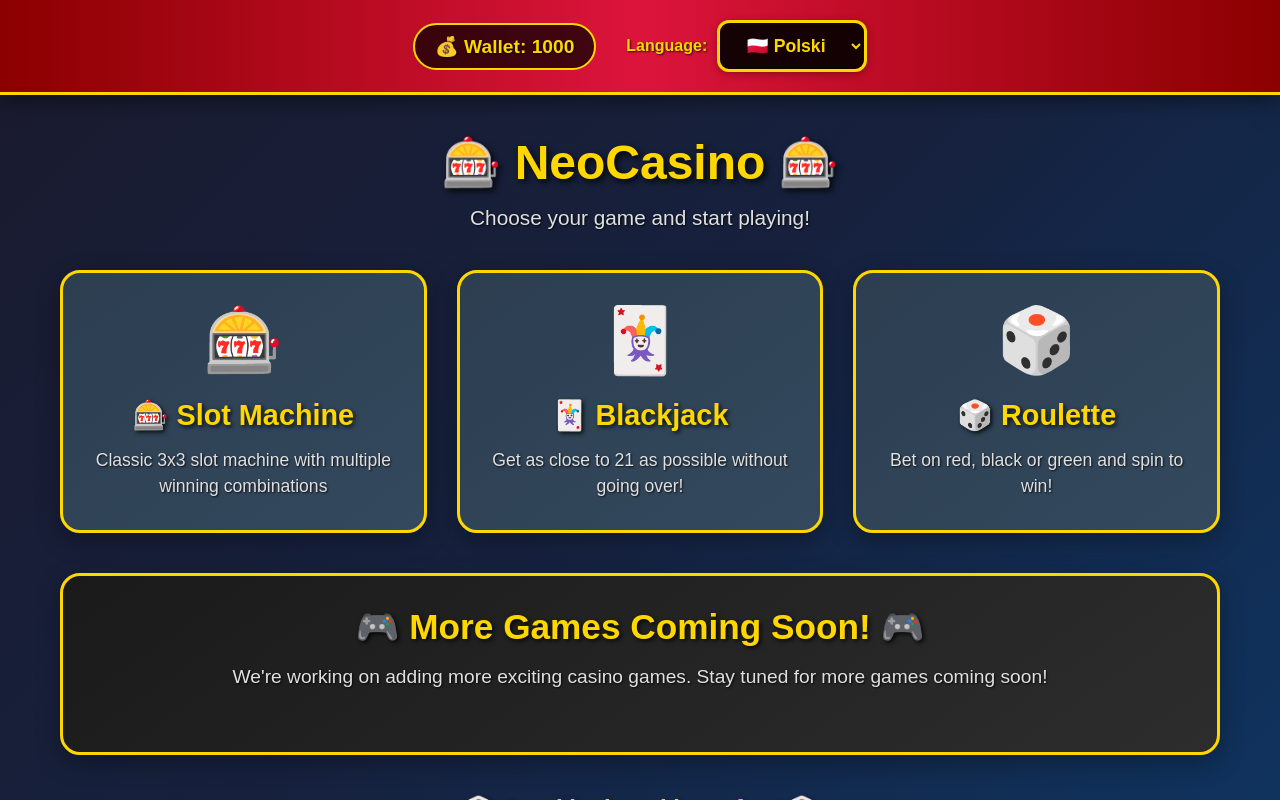
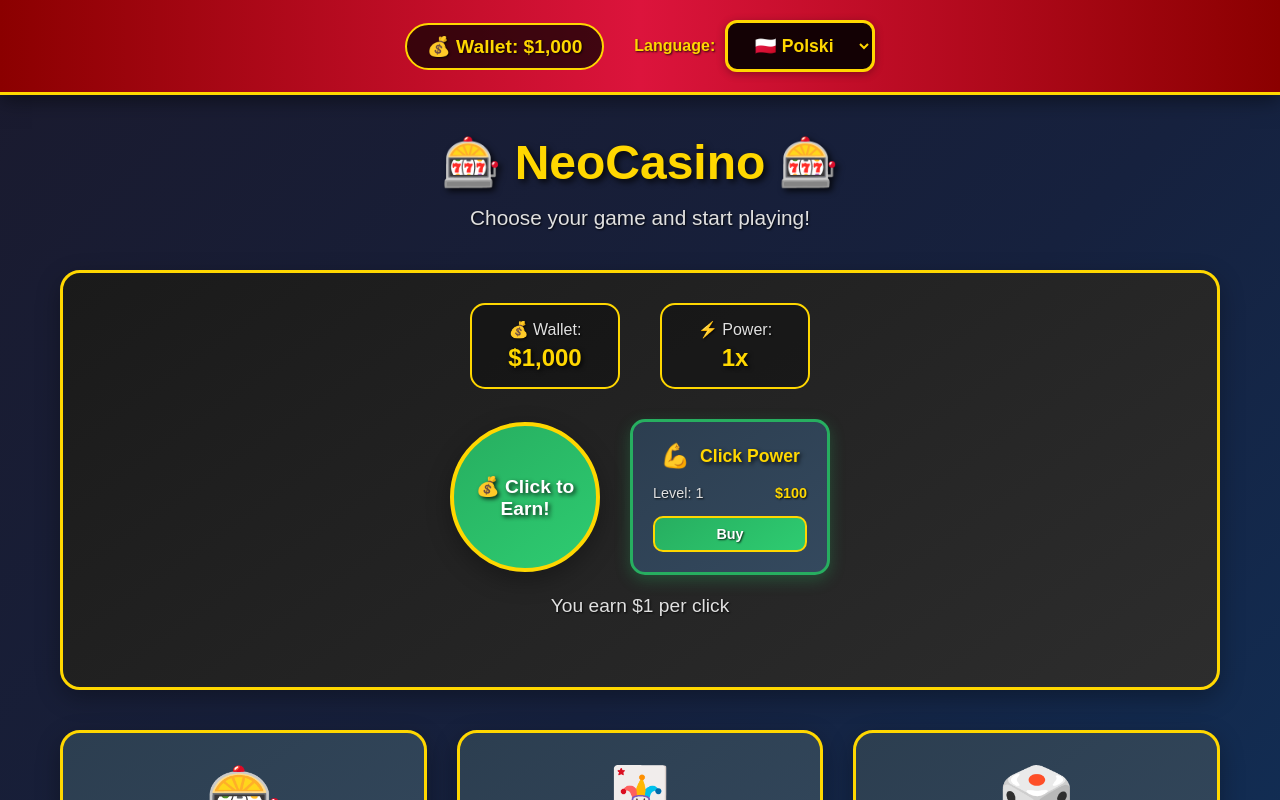
Before and after one commit to Dawid-Czyzewski/NeoCasino, a React (Vite) app: page / in a window 1280 px wide. Shown: the top 800 px of the page. Built offline with nearby package versions, Linux system fonts and the light colour scheme.

Commit message:
ftea: add clciker functionality

```diff
--- a/src/components/Header.js
+++ b/src/components/Header.js
@@ -1,6 +1,6 @@
 import { useLocalization } from '../hooks/useLocalization'
 
-const Header = ({ wallet, isSpinning }) => {
+const Header = ({ wallet }) => {
   const { t, changeLanguage, getCurrentLanguage, getAvailableLanguages } = useLocalization()
   const currentLanguage = getCurrentLanguage()
   const availableLanguages = getAvailableLanguages()
@@ -8,7 +8,7 @@ const Header = ({ wallet, isSpinning }) => {
   return (
     <header className="casino-header">
       <div className="wallet-info">
-        <div className="wallet">💰 {t('header.wallet')}: {wallet}</div>
+        <div className="wallet">💰 {t('header.wallet')}: ${wallet.toLocaleString()}</div>
         <div className="language-controls">
           <label>{t('header.language')}: </label>
           <select
--- a/src/hooks/useGame.js
+++ b/src/hooks/useGame.js
@@ -1,11 +1,24 @@
-import { useState, useCallback } from 'react'
+import { useState, useCallback, useEffect } from 'react'
 import { LocalStorageService } from '../services/localStorageService'
 
 const STORAGE_KEYS = {
   WALLET: 'casino_wallet',
   SLOT_BET: 'casino_slot_bet',
   ROULETTE_BET: 'casino_roulette_bet',
-  BLACKJACK_BET: 'casino_blackjack_bet'
+  BLACKJACK_BET: 'casino_blackjack_bet',
+  CLICK_POWER: 'casino_click_power',
+  TOTAL_CLICKS: 'casino_total_clicks',
+  UPGRADES: 'casino_upgrades'
+}
+
+const INITIAL_UPGRADE = {
+  id: 'click_power',
+  nameKey: 'clicker.clickPower',
+  icon: '💪',
+  level: 1,
+  baseCost: 100,
+  multiplier: 1,
+  costMultiplier: 2
 }
 
 const INITIAL_STATE = {
@@ -14,15 +27,15 @@ const INITIAL_STATE = {
   rouletteBet: 10,
   blackjackBet: 10,
   isSpinning: false,
-  lastWin: 0
+  lastWin: 0,
+  clickPower: 1,
+  upgrade: INITIAL_UPGRADE
 }
 
 export const useGame = () => {
-  const [wallet, setWallet] = useState(() => {
-    const initialWallet = INITIAL_STATE.wallet
-    LocalStorageService.setItem(STORAGE_KEYS.WALLET, initialWallet)
-    return initialWallet
-  })
+  const [wallet, setWallet] = useState(() =>
+    LocalStorageService.getItem(STORAGE_KEYS.WALLET, INITIAL_STATE.wallet)
+  )
   const [slotBet, setSlotBet] = useState(() =>
     LocalStorageService.getItem(STORAGE_KEYS.SLOT_BET, INITIAL_STATE.slotBet)
   )
@@ -34,6 +47,18 @@ export const useGame = () => {
   )
   const [isSpinning, setIsSpinning] = useState(INITIAL_STATE.isSpinning)
   const [lastWin, setLastWin] = useState(INITIAL_STATE.lastWin)
+  const [clickPower, setClickPower] = useState(() =>
+    LocalStorageService.getItem(STORAGE_KEYS.CLICK_POWER, INITIAL_STATE.clickPower)
+  )
+  const [upgrade, setUpgrade] = useState(() =>
+    LocalStorageService.getItem(STORAGE_KEYS.UPGRADES, INITIAL_STATE.upgrade)
+  )
+
+  useEffect(() => {
+    if (!LocalStorageService.getItem(STORAGE_KEYS.WALLET)) {
+      LocalStorageService.setItem(STORAGE_KEYS.WALLET, INITIAL_STATE.wallet)
+    }
+  }, [])
 
   const updateWallet = useCallback((newWallet) => {
     setWallet(newWallet)
@@ -58,6 +83,44 @@ export const useGame = () => {
     LocalStorageService.setItem(STORAGE_KEYS.BLACKJACK_BET, validBet)
   }, [wallet])
 
+  const handleClick = useCallback(() => {
+    const moneyEarned = clickPower
+    setWallet(prev => {
+      const newWallet = prev + moneyEarned
+      LocalStorageService.setItem(STORAGE_KEYS.WALLET, newWallet)
+      return newWallet
+    })
+  }, [clickPower])
+
+  const getUpgradeCost = useCallback(() => {
+    return Math.floor(upgrade.baseCost * Math.pow(upgrade.costMultiplier, upgrade.level - 1))
+  }, [upgrade])
+
+  const canAffordUpgrade = useCallback(() => {
+    return wallet >= getUpgradeCost()
+  }, [wallet, getUpgradeCost])
+
+  const buyUpgrade = useCallback(() => {
+    if (!canAffordUpgrade()) return
+
+    const cost = getUpgradeCost()
+    setWallet(prev => {
+      const newWallet = prev - cost
+      LocalStorageService.setItem(STORAGE_KEYS.WALLET, newWallet)
+      return newWallet
+    })
+    setUpgrade(prev => {
+      const newUpgrade = { ...prev, level: prev.level + 1 }
+      LocalStorageService.setItem(STORAGE_KEYS.UPGRADES, newUpgrade)
+      return newUpgrade
+    })
+    setClickPower(prev => {
+      const newClickPower = prev + upgrade.multiplier
+      LocalStorageService.setItem(STORAGE_KEYS.CLICK_POWER, newClickPower)
+      return newClickPower
+    })
+  }, [upgrade, canAffordUpgrade, getUpgradeCost])
+
   const resetGame = useCallback(() => {
     setWallet(INITIAL_STATE.wallet)
     setSlotBet(INITIAL_STATE.slotBet)
@@ -65,11 +128,15 @@ export const useGame = () => {
     setBlackjackBet(INITIAL_STATE.blackjackBet)
     setLastWin(INITIAL_STATE.lastWin)
     setIsSpinning(INITIAL_STATE.isSpinning)
+    setClickPower(INITIAL_STATE.clickPower)
+    setUpgrade(INITIAL_STATE.upgrade)
 
     LocalStorageService.setItem(STORAGE_KEYS.WALLET, INITIAL_STATE.wallet)
     LocalStorageService.setItem(STORAGE_KEYS.SLOT_BET, INITIAL_STATE.slotBet)
     LocalStorageService.setItem(STORAGE_KEYS.ROULETTE_BET, INITIAL_STATE.rouletteBet)
     LocalStorageService.setItem(STORAGE_KEYS.BLACKJACK_BET, INITIAL_STATE.blackjackBet)
+    LocalStorageService.setItem(STORAGE_KEYS.CLICK_POWER, INITIAL_STATE.clickPower)
+    LocalStorageService.setItem(STORAGE_KEYS.UPGRADES, INITIAL_STATE.upgrade)
   }, [])
 
   const canSpinSlot = useCallback(() => {
@@ -91,6 +158,8 @@ export const useGame = () => {
     blackjackBet,
     isSpinning,
     lastWin,
+    clickPower,
+    upgrade,
     setWallet: updateWallet,
     setSlotBet: updateSlotBet,
     setRouletteBet: updateRouletteBet,
@@ -100,6 +169,10 @@ export const useGame = () => {
     resetGame,
     canSpinSlot: canSpinSlot(),
     canSpinRoulette: canSpinRoulette(),
-    canPlayBlackjack: canPlayBlackjack()
+    canPlayBlackjack: canPlayBlackjack(),
+    handleClick,
+    getUpgradeCost,
+    canAffordUpgrade,
+    buyUpgrade
   }
 }
--- a/src/locales/en/common.json
+++ b/src/locales/en/common.json
@@ -4,6 +4,16 @@
     "bet": "Bet",
     "legend": "📖 Legend",
     "language": "Language"
+  },
+  "clicker": {
+    "wallet": "Wallet",
+    "power": "Power",
+    "clickToEarn": "Click to Earn!",
+    "clickPower": "Click Power",
+    "level": "Level",
+    "buy": "Buy",
+    "tooExpensive": "Too Expensive",
+    "earnPerClick": "You earn ${{amount}} per click"
   },
   "home": {
     "title": "🎰 NeoCasino 🎰",
--- a/src/locales/pl/common.json
+++ b/src/locales/pl/common.json
@@ -4,6 +4,16 @@
     "bet": "Stawka",
     "legend": "📖 Legenda",
     "language": "Język"
+  },
+  "clicker": {
+    "wallet": "Kasa",
+    "power": "Moc",
+    "clickToEarn": "Kliknij i zarób!",
+    "clickPower": "Moc Kliknięcia",
+    "level": "Poziom",
+    "buy": "Kup",
+    "tooExpensive": "Za drogie",
+    "earnPerClick": "Zarabiasz ${{amount}} za każde kliknięcie"
   },
   "home": {
     "title": "🎰 NeoCasino 🎰",
--- a/src/pages/HomePage.js
+++ b/src/pages/HomePage.js
@@ -1,9 +1,19 @@
-import { useNavigate } from 'react-router-dom'
+import { useNavigate, useOutletContext } from 'react-router-dom'
 import { useLocalization } from '../hooks/useLocalization'
 
 const HomePage = () => {
   const navigate = useNavigate()
   const { t } = useLocalization()
+  const gameState = useOutletContext()
+  const {
+    wallet,
+    clickPower,
+    upgrade,
+    handleClick,
+    getUpgradeCost,
+    canAffordUpgrade,
+    buyUpgrade
+  } = gameState
 
   const games = [
     {
@@ -44,6 +54,53 @@ const HomePage = () => {
         <p>{t('home.subtitle')}</p>
       </div>
 
+      <div className="clicker-section">
+        <div className="clicker-stats">
+          <div className="stat-item">
+            <span className="stat-label">💰 {t('clicker.wallet')}:</span>
+            <span className="stat-value">${wallet.toLocaleString()}</span>
+          </div>
+          <div className="stat-item">
+            <span className="stat-label">⚡ {t('clicker.power')}:</span>
+            <span className="stat-value">{clickPower}x</span>
+          </div>
+        </div>
+
+        <div className="clicker-main">
+          <div className="clicker-row">
+            <button
+              className="click-button"
+              onClick={handleClick}
+            >
+              💰 {t('clicker.clickToEarn')}
+            </button>
+
+            <div className="upgrade-container">
+              <div className={`upgrade-card ${canAffordUpgrade() ? 'affordable' : 'expensive'}`}>
+                <div className="upgrade-header">
+                  <span className="upgrade-icon">{upgrade.icon}</span>
+                  <span className="upgrade-name">{t(upgrade.nameKey)}</span>
+                </div>
+                <div className="upgrade-info">
+                  <div className="upgrade-level">{t('clicker.level')}: {upgrade.level}</div>
+                  <div className="upgrade-cost">${getUpgradeCost().toLocaleString()}</div>
+                </div>
+                <button
+                  className={`upgrade-buy-btn ${canAffordUpgrade() ? 'can-buy' : 'cannot-buy'}`}
+                  onClick={buyUpgrade}
+                  disabled={!canAffordUpgrade()}
+                >
+                  {canAffordUpgrade() ? t('clicker.buy') : t('clicker.tooExpensive')}
+                </button>
+              </div>
+            </div>
+          </div>
+          <div className="click-info">
+            {t('clicker.earnPerClick', { amount: clickPower })}
+          </div>
+        </div>
+      </div>
+
       <div className="games-grid">
         {games.map((game) => (
           <div
--- a/src/styles/pages/HomePage.css
+++ b/src/styles/pages/HomePage.css
@@ -21,6 +21,196 @@
   color: #E0E0E0;
   text-shadow: 1px 1px 2px rgba(0, 0, 0, 0.8);
 }
+
+.clicker-section {
+  background: linear-gradient(145deg, #1a1a1a, #2d2d2d);
+  border: 3px solid #FFD700;
+  border-radius: 20px;
+  padding: 30px;
+  margin-bottom: 40px;
+  box-shadow: 0 8px 25px rgba(0, 0, 0, 0.3);
+}
+
+.clicker-stats {
+  display: flex;
+  justify-content: center;
+  margin-bottom: 30px;
+  flex-wrap: wrap;
+  gap: 40px;
+}
+
+.stat-item {
+  display: flex;
+  flex-direction: column;
+  align-items: center;
+  background: rgba(0, 0, 0, 0.3);
+  padding: 15px 20px;
+  border-radius: 15px;
+  border: 2px solid #FFD700;
+  min-width: 150px;
+}
+
+.stat-label {
+  font-size: 1rem;
+  color: #E0E0E0;
+  margin-bottom: 5px;
+  text-shadow: 1px 1px 2px rgba(0, 0, 0, 0.8);
+}
+
+.stat-value {
+  font-size: 1.5rem;
+  color: #FFD700;
+  font-weight: bold;
+  text-shadow: 2px 2px 4px rgba(0, 0, 0, 0.8);
+}
+
+.clicker-main {
+  text-align: center;
+  margin-bottom: 40px;
+}
+
+.clicker-row {
+  display: flex;
+  align-items: center;
+  justify-content: center;
+  gap: 30px;
+  margin-bottom: 20px;
+  flex-wrap: wrap;
+}
+
+.click-button {
+  background: linear-gradient(145deg, #27ae60, #2ecc71);
+  border: 4px solid #FFD700;
+  border-radius: 50%;
+  width: 150px;
+  height: 150px;
+  font-size: 1.2rem;
+  font-weight: bold;
+  color: white;
+  cursor: pointer;
+  transition: all 0.3s ease;
+  box-shadow: 0 8px 25px rgba(0, 0, 0, 0.3);
+  text-shadow: 2px 2px 4px rgba(0, 0, 0, 0.8);
+}
+
+.click-button:hover {
+  transform: scale(1.05);
+  box-shadow: 0 12px 35px rgba(46, 204, 113, 0.4);
+  border-color: #FFA500;
+}
+
+.click-button:active {
+  transform: scale(0.95);
+}
+
+.click-info {
+  font-size: 1.2rem;
+  color: #E0E0E0;
+  text-shadow: 1px 1px 2px rgba(0, 0, 0, 0.8);
+}
+
+.upgrade-container {
+  display: flex;
+  align-items: center;
+}
+
+.upgrade-card {
+  background: linear-gradient(145deg, #2c3e50, #34495e);
+  border: 3px solid #FFD700;
+  border-radius: 15px;
+  padding: 20px;
+  text-align: center;
+  transition: all 0.3s ease;
+  box-shadow: 0 5px 15px rgba(0, 0, 0, 0.3);
+  min-width: 200px;
+}
+
+.upgrade-card.affordable {
+  border-color: #27ae60;
+  box-shadow: 0 5px 15px rgba(39, 174, 96, 0.3);
+}
+
+.upgrade-card.expensive {
+  border-color: #e74c3c;
+  opacity: 0.7;
+}
+
+.upgrade-card:hover {
+  transform: translateY(-5px);
+  box-shadow: 0 8px 25px rgba(0, 0, 0, 0.4);
+}
+
+.upgrade-header {
+  display: flex;
+  align-items: center;
+  justify-content: center;
+  margin-bottom: 15px;
+  gap: 10px;
+}
+
+.upgrade-icon {
+  font-size: 1.5rem;
+}
+
+.upgrade-name {
+  font-size: 1.1rem;
+  color: #FFD700;
+  font-weight: bold;
+  text-shadow: 2px 2px 4px rgba(0, 0, 0, 0.8);
+}
+
+.upgrade-info {
+  display: flex;
+  justify-content: space-between;
+  margin-bottom: 15px;
+  font-size: 0.9rem;
+}
+
+.upgrade-level {
+  color: #E0E0E0;
+  text-shadow: 1px 1px 2px rgba(0, 0, 0, 0.8);
+}
+
+.upgrade-cost {
+  color: #FFD700;
+  font-weight: bold;
+  text-shadow: 1px 1px 2px rgba(0, 0, 0, 0.8);
+}
+
+.upgrade-buy-btn {
+  background: linear-gradient(145deg, #3498db, #2980b9);
+  border: 2px solid #FFD700;
+  border-radius: 10px;
+  padding: 8px 16px;
+  font-size: 0.9rem;
+  font-weight: bold;
+  color: white;
+  cursor: pointer;
+  transition: all 0.3s ease;
+  text-shadow: 1px 1px 2px rgba(0, 0, 0, 0.8);
+  width: 100%;
+}
+
+.upgrade-buy-btn.can-buy {
+  background: linear-gradient(145deg, #27ae60, #2ecc71);
+}
+
+.upgrade-buy-btn.cannot-buy {
+  background: linear-gradient(145deg, #e74c3c, #c0392b);
+  cursor: not-allowed;
+  opacity: 0.6;
+}
+
+.upgrade-buy-btn:hover:not(.cannot-buy) {
+  transform: translateY(-2px);
+  box-shadow: 0 5px 15px rgba(39, 174, 96, 0.4);
+}
+
+.upgrade-buy-btn:disabled {
+  cursor: not-allowed;
+  opacity: 0.6;
+}
+
 
 .games-grid {
   display: grid;
```
